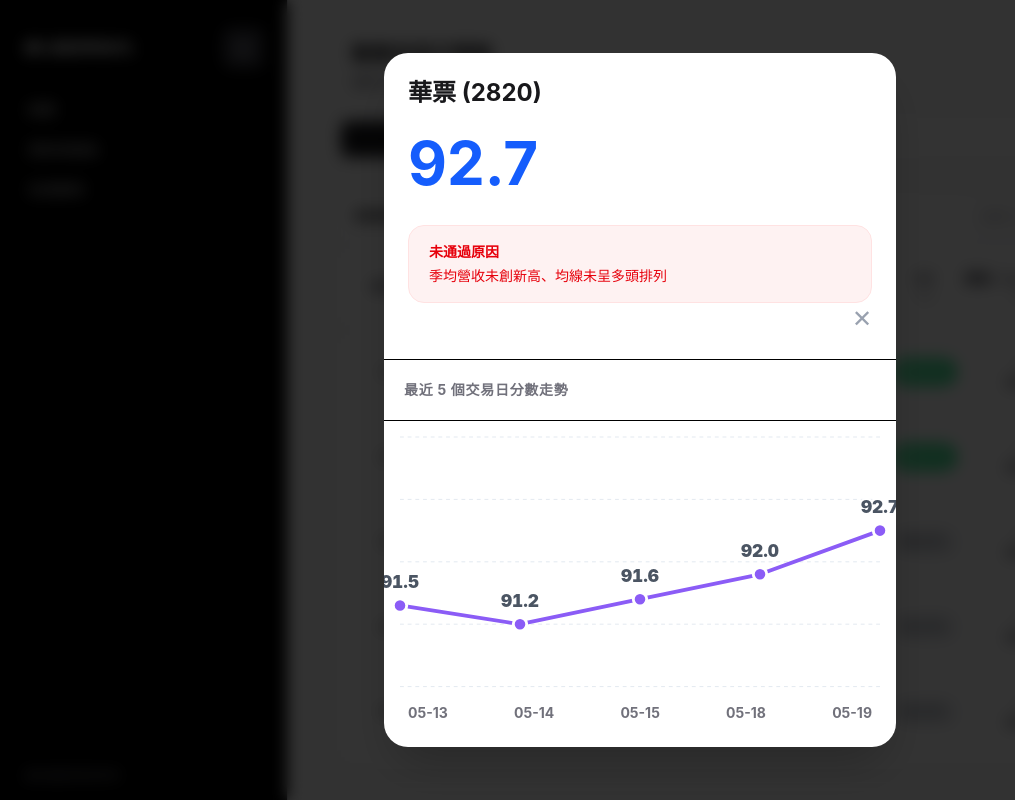
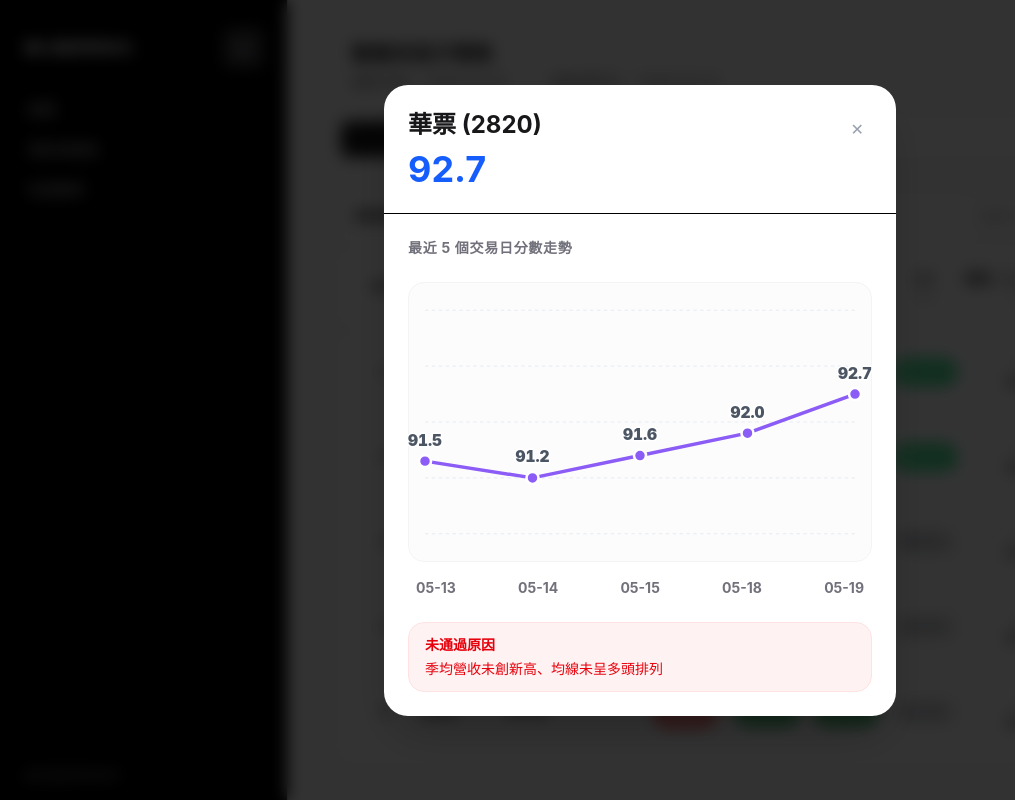
Before and after one commit to amu-0713/my-stock-rank, a React (Vite) app: page /strategy/1 in a window 1280 px wide. Both pictures are taken after a click on the element "92.7". Shown: the whole page, without its empty margins (0-1015 px from the left). Built offline with nearby package versions, Linux system fonts and the light colour scheme.

Commit message:
Update RankList.jsx

```diff
--- a/src/components/RankList.jsx
+++ b/src/components/RankList.jsx
@@ -97,7 +97,6 @@ function getDisplayedRank(row, sortKey, isSearching, currentIndex) {
 function ScoreModal({ stock, onClose }) {
   if (!stock?.history || stock.history.length === 0) return null
 
-  // ==================== 圖表資料計算（保持不變） ====================
   const scoreValues = stock.history.map(item => item.score || 50)
   const minData = Math.min(...scoreValues)
   const maxData = Math.max(...scoreValues)
@@ -106,7 +105,6 @@ function ScoreModal({ stock, onClose }) {
   const range = maxScore - minScore
   const vWidth = 500
   const vHeight = 260
-
   const pointsData = stock.history.map((item, i) => {
     const x = (i / (stock.history.length - 1)) * vWidth
     const clampedScore = Math.max(minScore, Math.min(maxScore, item.score))
@@ -117,63 +115,29 @@ function ScoreModal({ stock, onClose }) {
 
   return createPortal(
     <div className="fixed inset-0 z-[9999] flex items-center justify-center bg-black/80 backdrop-blur-sm" onClick={onClose}>
-      <div
-        className="bg-white rounded-3xl w-full max-w-lg landscape:max-md:max-w-[720px] shadow-2xl overflow-hidden pointer-events-auto mx-4 flex flex-col landscape:max-md:flex-row max-h-[90vh]"
-        onClick={e => e.stopPropagation()}
-      >
-        {/* ==================== 左邊：名字 + 分數 + 濾網 ==================== */}
-        <div className="p-6 landscape:max-md:w-2/5 border-b landscape:max-md:border-b-0 landscape:max-md:border-r flex flex-col landscape:max-md:justify-between">
+      <div className="bg-white rounded-3xl w-full max-w-lg shadow-2xl overflow-hidden pointer-events-auto mx-4" onClick={e => e.stopPropagation()}>
+        {/* ScoreModal 內容保持不變 */}
+        <div className="p-6 border-b flex justify-between items-start">
           <div>
             <div className="font-bold text-2xl text-zinc-900">
               {stock.name} ({stock.stock_id})
             </div>
-            <div className="text-6xl font-bold text-blue-600 mt-6">
+            <div className="text-4xl font-bold text-blue-600 mt-2">
               {formatScore(stock.display_score)}
             </div>
           </div>
-
-          {/* 濾網狀態 */}
-          {stock.passed_filter ? (
-            <div className="mt-8 rounded-2xl border border-emerald-100 bg-emerald-50 px-5 py-4 text-sm text-emerald-600">
-              已通過選股條件
-            </div>
-          ) : (
-            stock.failed_conditions && stock.failed_conditions.length > 0 && (
-              <div className="mt-8 rounded-2xl border border-red-100 bg-red-50 px-5 py-4 text-sm text-red-600">
-                <div className="font-bold mb-1">未通過原因</div>
-                <div>{stock.failed_conditions.join('、')}</div>
-              </div>
-            )
-          )}
-
-          {/* 直式時的關閉按鈕 */}
-          <button
-            onClick={onClose}
-            className="landscape:max-md:hidden mt-auto self-end text-gray-400 hover:text-zinc-900 text-2xl"
-          >
+          <button onClick={onClose} className="p-2 text-gray-400 hover:text-zinc-900 transition-colors">
             ✕
           </button>
         </div>
 
-        {/* ==================== 中間：折線圖 ==================== */}
-        <div className="flex-1 flex flex-col landscape:max-md:w-3/5">
-          <div className="p-5 border-b flex items-center justify-between landscape:max-md:p-4">
-            <div className="text-sm font-bold text-zinc-500 uppercase tracking-wider">
+        <div className="p-6">
+          <div className="text-sm font-bold text-zinc-500 mb-6 uppercase tracking-wider">
             最近 5 個交易日分數走勢
           </div>
-            {/* 橫式時的關閉按鈕 */}
-            <button
-              onClick={onClose}
-              className="hidden landscape:max-md:block text-gray-400 hover:text-zinc-900 text-2xl"
-            >
-              ✕
-            </button>
-          </div>
 
-          <div className="flex-1 p-4 landscape:max-md:p-6 flex items-center">
-            <div className="relative w-full max-h-[260px] landscape:max-md:max-h-[240px]">
+          <div className="relative h-[280px] w-full border border-zinc-100 rounded-2xl bg-zinc-50/50 p-4">
             <svg viewBox={`0 0 ${vWidth} ${vHeight}`} className="w-full h-full overflow-visible">
-                {/* 網格線 */}
               {[0, 0.25, 0.5, 0.75, 1].map((p, i) => {
                 const y = vHeight * p
                 return (
@@ -190,7 +154,6 @@ function ScoreModal({ stock, onClose }) {
                 )
               })}
 
-                {/* 折線 */}
               <polyline
                 points={polylinePoints}
                 fill="none"
@@ -200,7 +163,6 @@ function ScoreModal({ stock, onClose }) {
                 strokeLinecap="round"
               />
 
-                {/* 資料點 + 分數文字 */}
               {pointsData.map((p, i) => (
                 <g key={i}>
                   <circle cx={p.x} cy={p.y} r="7" fill="#8b5cf6" stroke="#ffffff" strokeWidth="3" />
@@ -223,21 +185,31 @@ function ScoreModal({ stock, onClose }) {
               ))}
             </svg>
           </div>
-          </div>
 
-          {/* 日期標籤 */}
-          <div className="flex justify-between text-sm text-zinc-500 font-bold px-6 pb-6 landscape:max-md:pb-4">
+          <div className="flex justify-between mt-4 text-sm text-zinc-500 font-bold px-2">
             {stock.history.map((item, i) => (
               <div key={i}>{item.date.slice(5)}</div>
             ))}
           </div>
+
+          {stock.passed_filter ? (
+            <div className="mt-6 rounded-2xl border border-emerald-100 bg-emerald-50 px-4 py-3 text-sm text-emerald-600">
+              已通過選股條件
+            </div>
+          ) : (
+            stock.failed_conditions && stock.failed_conditions.length > 0 && (
+              <div className="mt-6 rounded-2xl border border-red-100 bg-red-50 px-4 py-3 text-sm text-red-600">
+                <div className="font-bold mb-1">未通過原因</div>
+                <div>{stock.failed_conditions.join('、')}</div>
+              </div>
+            )
+          )}
         </div>
       </div>
     </div>,
     document.body
   )
 }
-
 // 下面所有函數保持不變（normalizeSortKey ~ sortIndicator）
 
 const DEFAULT_SORT_KEY = 'score'
```
Lines whose indentation alone changed are shown as unchanged.
